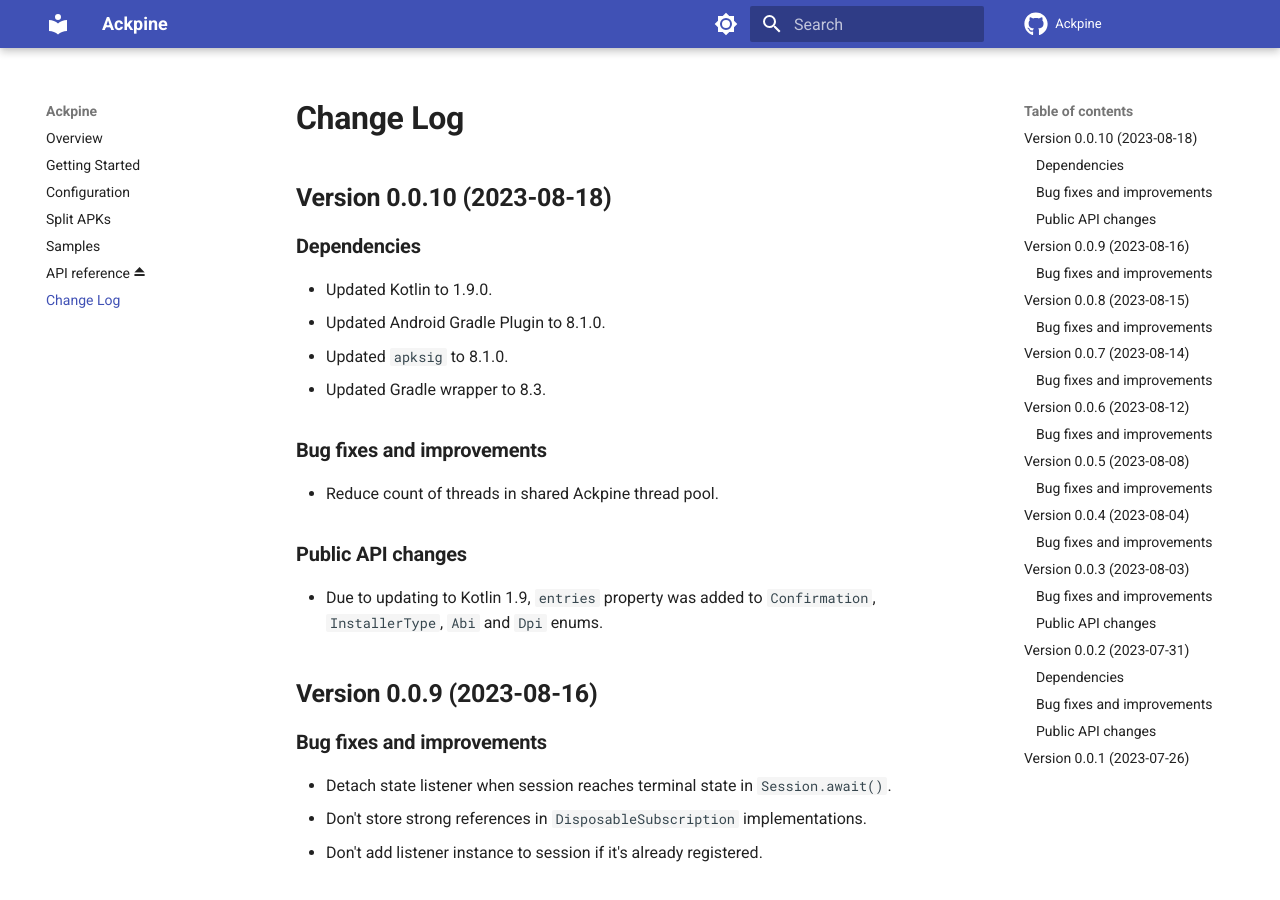
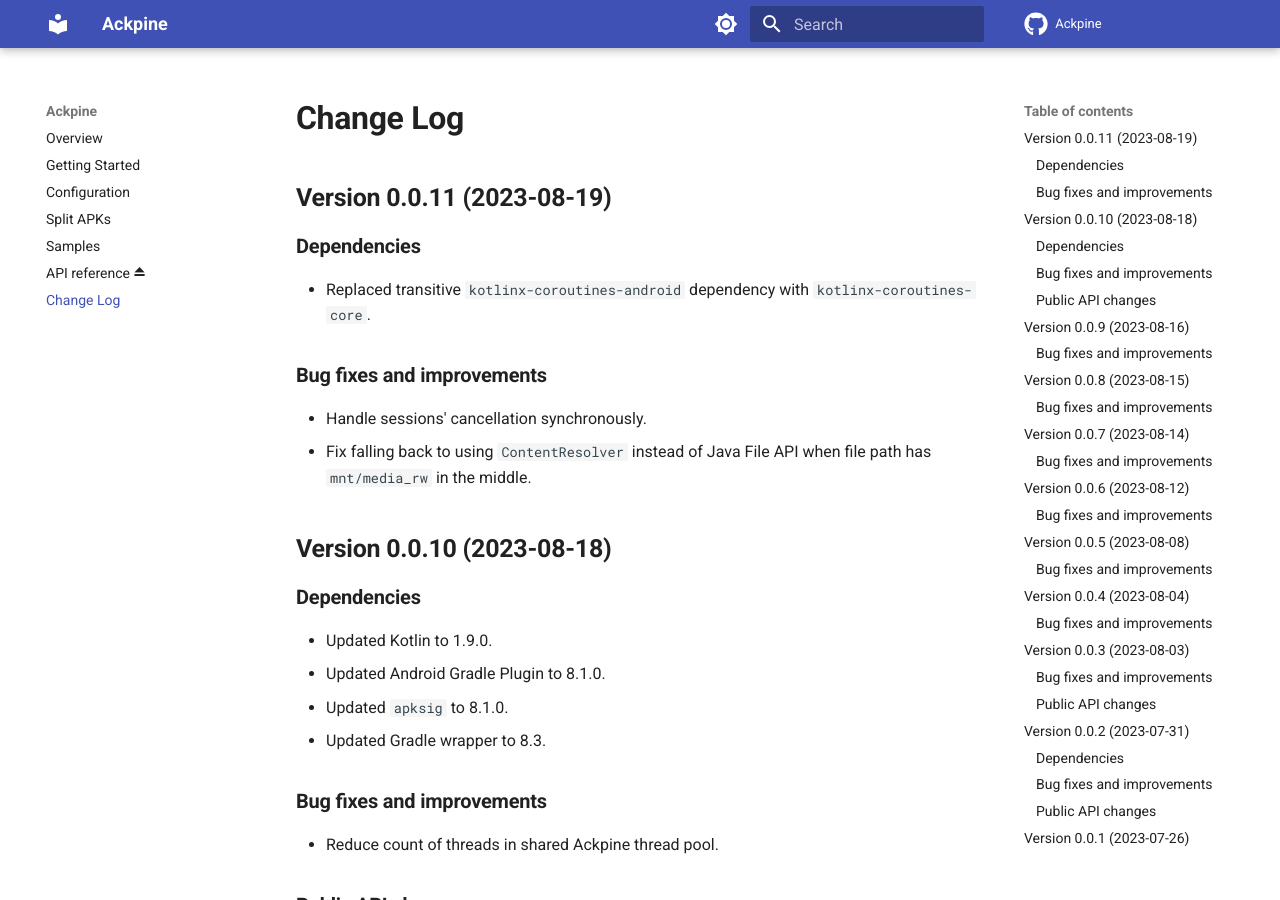
Before and after one commit to solrudev/Ackpine, an MkDocs documentation site: the page built from docs/changelog.md, in a window 1280 px wide and 900 px high. Built offline with MkDocs 1.6.1 and Material for MkDocs 9.7.7, drawn with Linux system fonts in a browser that asks for light colours; comment, search, counter and statistics services are not loaded.

Commit message:
add version 0.0.11 to changelog

```diff
--- a/docs/changelog.md
+++ b/docs/changelog.md
@@ -1,5 +1,17 @@
 Change Log
 ==========
+
+Version 0.0.11 (2023-08-19)
+--------------------------
+
+### Dependencies
+
+- Replaced transitive `kotlinx-coroutines-android` dependency with `kotlinx-coroutines-core`.
+
+### Bug fixes and improvements
+
+- Handle sessions' cancellation synchronously.
+- Fix falling back to using `ContentResolver` instead of Java File API when file path has `mnt/media_rw` in the middle.
 
 Version 0.0.10 (2023-08-18)
 --------------------------
```
